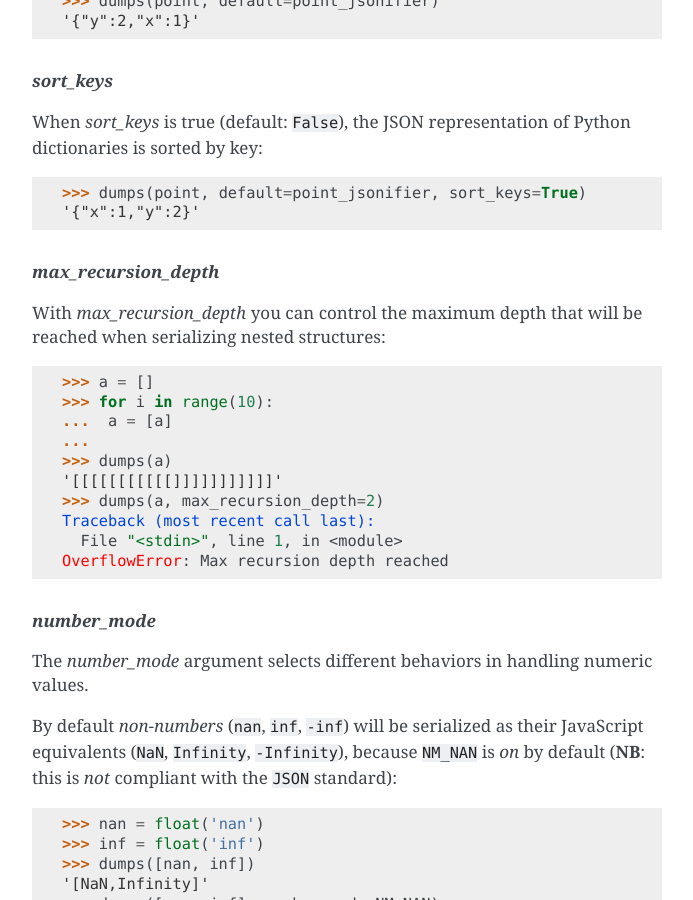
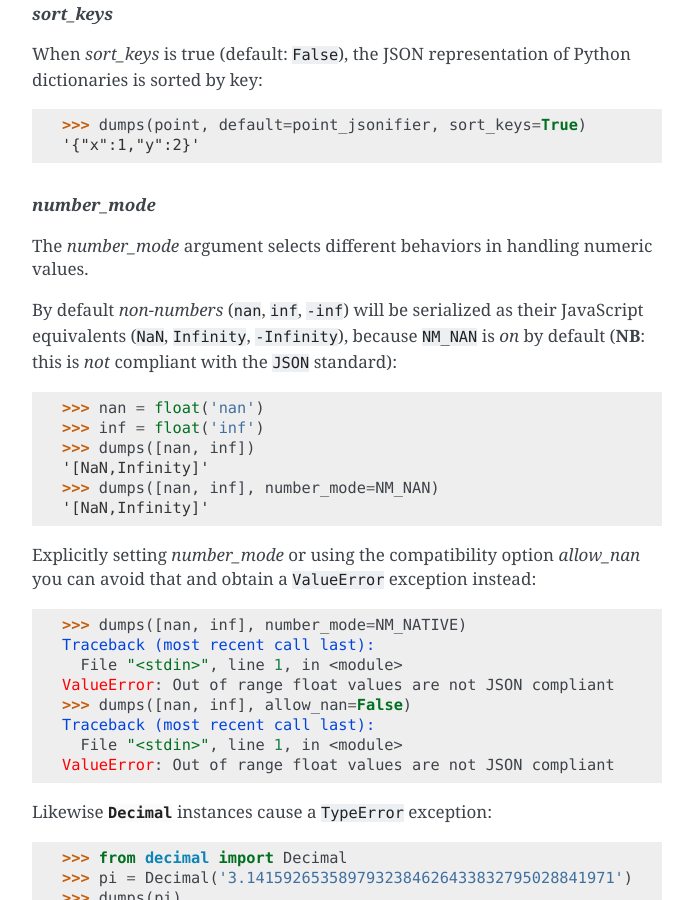
Before and after one commit to python-rapidjson/python-rapidjson, a Sphinx documentation site: the page built from docs/dumps.rst, in a window 1280 px wide and 900 px high, scrolled down 2352 px. Shown: the whole window, without its empty margins (418-1111 px from the left). Built offline with Sphinx 7.4.7, drawn with Linux system fonts in a browser that asks for light colours; some of the changed text lies outside the part shown.

Commit message:
Use the Python native machinery to control the recursion depth

```diff
--- a/docs/dumps.rst
+++ b/docs/dumps.rst
@@ -19,9 +19,8 @@
                           PM_NONE, PM_COMMENTS, PM_TRAILING_COMMAS)
 
 .. function:: dumps(obj, skipkeys=False, ensure_ascii=True, indent=None, \
-                    default=None, sort_keys=False, max_recursion_depth=2048, \
-                    number_mode=None, datetime_mode=None, uuid_mode=None, \
-                    allow_nan=True)
+                    default=None, sort_keys=False, number_mode=None, datetime_mode=None, \
+                    uuid_mode=None, allow_nan=True)
 
    Encode given Python `obj` instance into a ``JSON`` string.
 
@@ -33,7 +32,6 @@
                             otherwise be serialized
    :param bool sort_keys: whether dictionary keys should be sorted
                           alphabetically
-   :param int max_recursion_depth: maximum depth for nested structures
    :param int number_mode: enable particular behaviors in handling numbers
    :param int datetime_mode: how should :class:`datetime`, :class:`time` and
                              :class:`date` instances be handled
@@ -146,26 +144,6 @@
 
       >>> dumps(point, default=point_jsonifier, sort_keys=True)
       '{"x":1,"y":2}'
-
-
-   .. _max-depth:
-   .. rubric:: `max_recursion_depth`
-
-   With `max_recursion_depth` you can control the maximum depth that will be reached when
-   serializing nested structures:
-
-   .. doctest::
-
-      >>> a = []
-      >>> for i in range(10):
-      ...  a = [a]
-      ...
-      >>> dumps(a)
-      '[[[[[[[[[[[]]]]]]]]]]]'
-      >>> dumps(a, max_recursion_depth=2)
-      Traceback (most recent call last):
-        File "<stdin>", line 1, in <module>
-      OverflowError: Max recursion depth reached
 
 
    .. _dumps-number-mode:
--- a/docs/encoder.rst
+++ b/docs/encoder.rst
@@ -19,8 +19,7 @@
                           PM_NONE, PM_COMMENTS, PM_TRAILING_COMMAS)
 
 .. class:: Encoder(skip_invalid_keys=False, ensure_ascii=True, indent=None, \
-                   sort_keys=False, max_recursion_depth=2048, \
-                   number_mode=None, datetime_mode=None, uuid_mode=None)
+                   sort_keys=False, number_mode=None, datetime_mode=None, uuid_mode=None)
 
    Class-based :func:`dumps`\ -like functionality.
 
@@ -31,7 +30,6 @@
                       <pretty-print>`
    :param bool sort_keys: whether dictionary keys should be :ref:`sorted
                           alphabetically <sort-keys>`
-   :param int max_recursion_depth: :ref:`maximum depth <max-depth>` for nested structures
    :param int number_mode: enable particular :ref:`behaviors in handling numbers
                            <dumps-number-mode>`
    :param int datetime_mode: how should :ref:`datetime, time and date instances be handled
```
Also changed, not shown: 3 other files.
